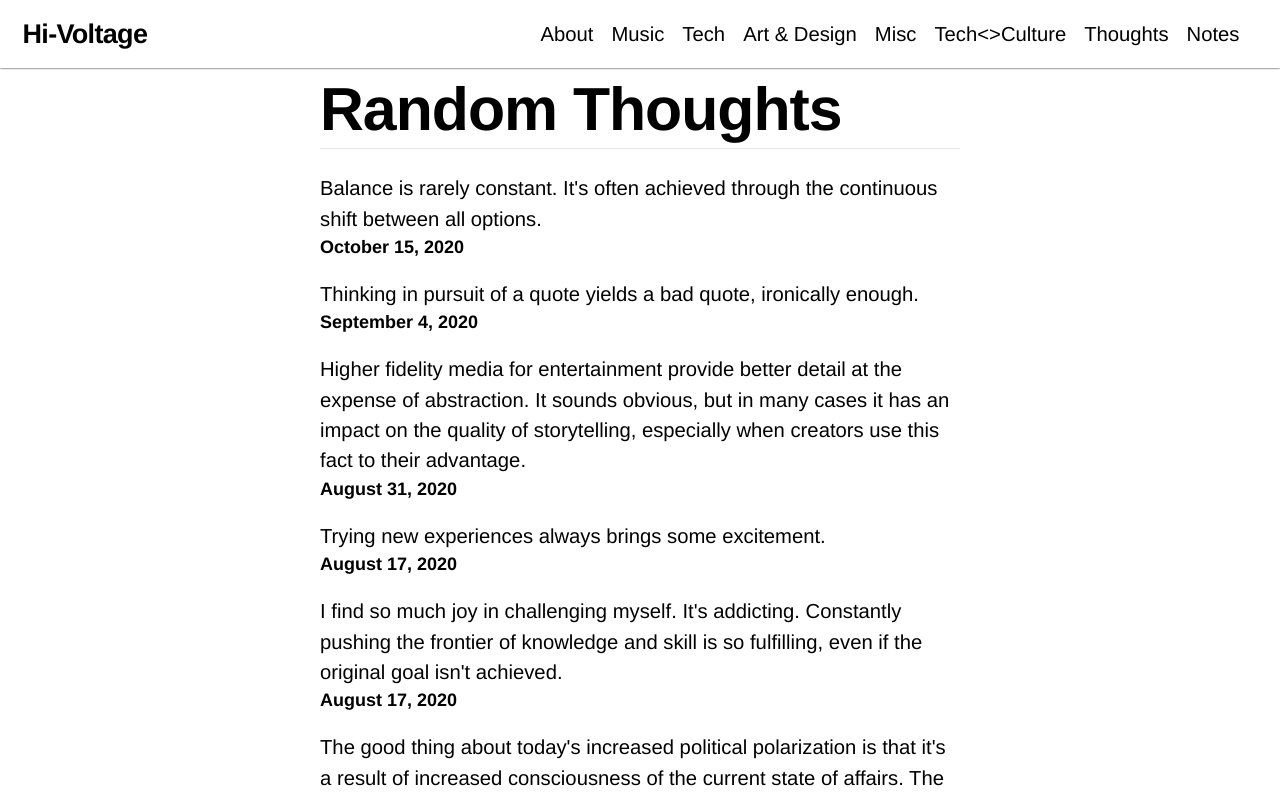
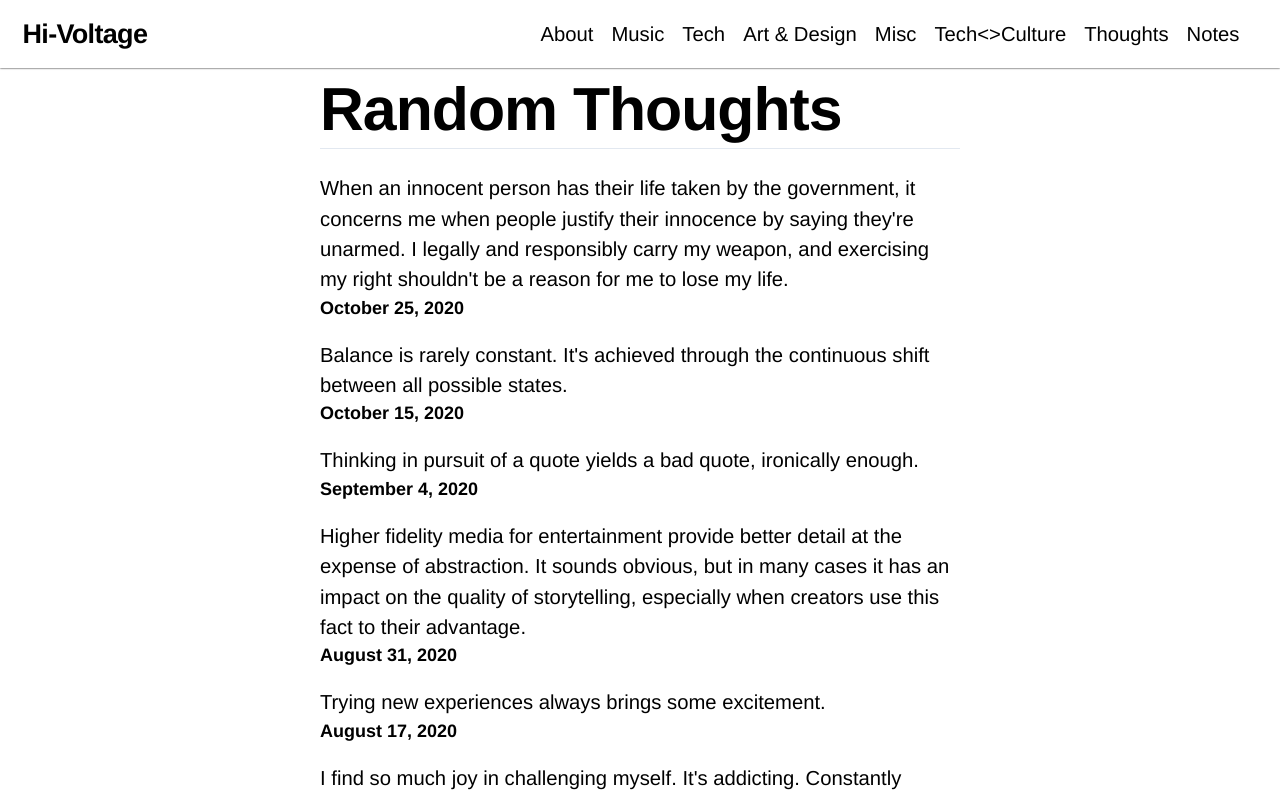
Before and after one commit to aunyks/blog, a Next.js app: page /thoughts/random in a window 1280 px wide. Shown: the top 798 px of the page. Built offline with nearby package versions, Linux system fonts and the light colour scheme.

Commit message:
been on my mind for a while tbh

```diff
--- a/pages/thoughts/random.js
+++ b/pages/thoughts/random.js
@@ -10,8 +10,12 @@ export default () => (
     description="Miscellaneous thoughts with no category."
     noFooter
   >
+    <Thought date="2020-10-24">
+      When an innocent person has their life taken by the government, it concerns me when people justify their innocence by saying they're unarmed. I
+      legally and responsibly carry my weapon, and exercising my right shouldn't be a reason for me to lose my life.
+    </Thought>
     <Thought date="2020-10-14">
-      Balance is rarely constant. It's often achieved through the continuous shift between all options.
+      Balance is rarely constant. It's achieved through the continuous shift between all possible states.
     </Thought>
     <Thought date="2020-09-03">
       Thinking in pursuit of a quote yields a bad quote, ironically enough.
```
